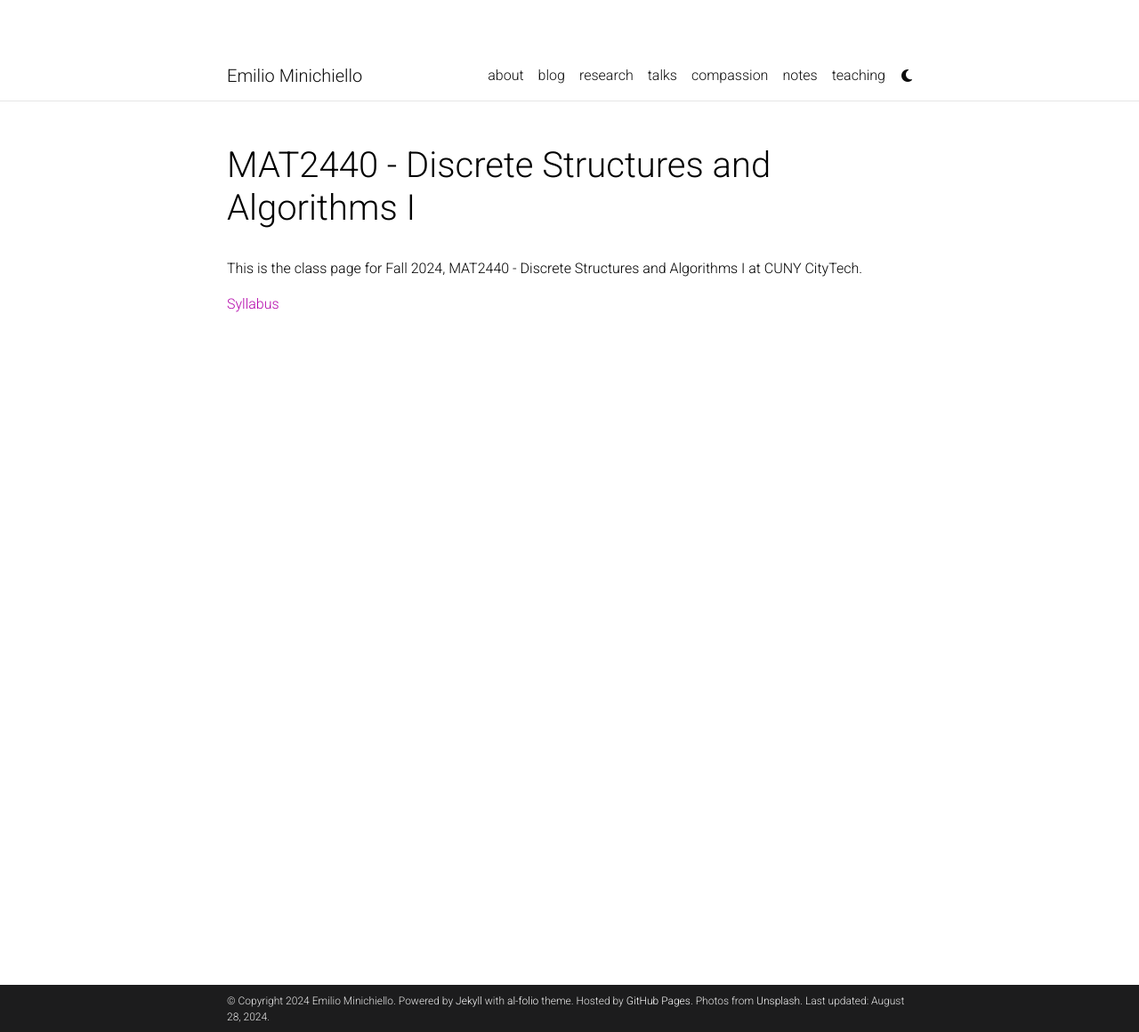
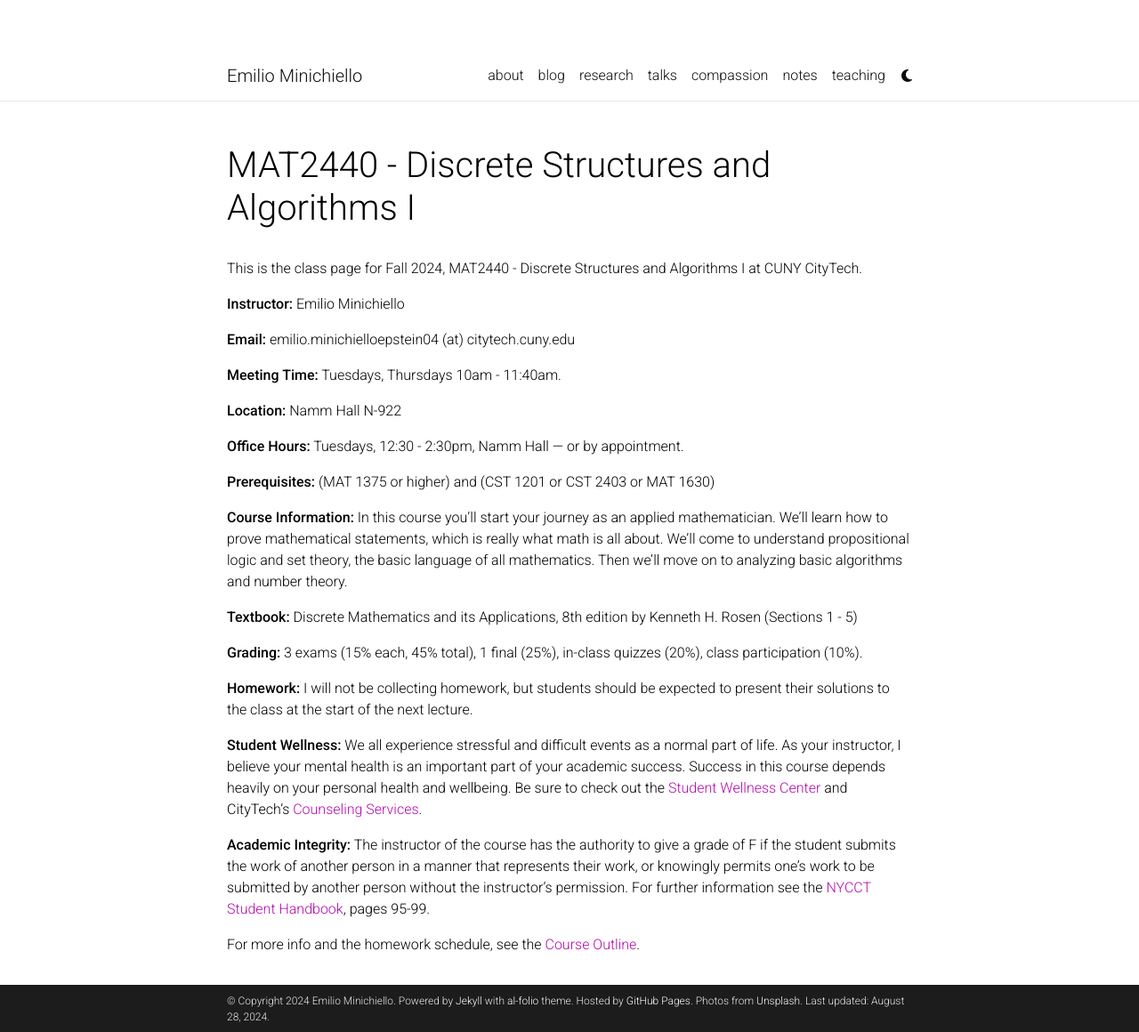
Before and after one commit to eminichiello67/eminichiello67.github.io, a Jekyll site: the page built from _pages/classes/MAT2440/MAT2440-DiscreteMath.md, in a window 1280 px wide and 1160 px high. Shown: the whole window at 89% size. Built offline with Jekyll 4.4.1, drawn with Linux system fonts in a browser that asks for light colours; comment, search, counter and statistics services are not loaded; a style sheet for code colours, icons or effects is not loaded.

Commit message:
updated classes fall 2024

```diff
--- a/_pages/classes/MAT2440/MAT2440-DiscreteMath.md
+++ b/_pages/classes/MAT2440/MAT2440-DiscreteMath.md
@@ -9,4 +9,32 @@ nav_order: 3
 
 This is the class page for Fall 2024, MAT2440 - Discrete Structures and Algorithms I at CUNY CityTech.
 
-[Syllabus]({% link _pages/classes/MAT2440/syllabus.md %})
+**Instructor:** Emilio Minichiello
+
+**Email:** emilio.minichielloepstein04 (at) citytech.cuny.edu
+
+**Meeting Time:** Tuesdays, Thursdays 10am - 11:40am.
+
+**Location:** Namm Hall N-922
+
+**Office Hours:** Tuesdays, 12:30 - 2:30pm, Namm Hall --- or by appointment.
+
+**Prerequisites:** (MAT 1375 or higher) and (CST 1201 or CST 2403 or MAT 1630)
+
+**Course Information:** In this course you'll start your journey as an applied mathematician. We'll learn how to prove mathematical statements, which is really what math is all about. We'll come to understand propositional logic and set theory, the basic language of all mathematics. Then we'll move on to analyzing basic algorithms and number theory.
+
+**Textbook:** Discrete Mathematics and its Applications, 8th edition by Kenneth H. Rosen (Sections 1 - 5)
+
+**Grading:** 3 exams (15% each, 45% total), 1 final (25%), in-class quizzes (20%), class participation (10%).
+
+**Homework:** I will not be collecting homework, but students should be expected to present their solutions to the class at the start of the next lecture.
+
+**Student Wellness:** We all experience stressful and difficult events as a normal part of life. As your instructor, I
+believe your mental health is an important part of your academic success. Success in this course depends heavily on your personal health and wellbeing. Be sure to check out the [Student Wellness Center](https://www.citytech.cuny.edu/wellness-center/) and CityTech's [Counseling Services](https://www.citytech.cuny.edu/counseling/).
+
+**Academic Integrity:**
+The instructor of the course has the authority to give a grade of F if the student submits the work of another person in a manner that
+represents their work, or knowingly permits one’s work to be submitted by another person without the instructor’s permission. For further information see the [NYCCT Student Handbook](https://www.citytech.cuny.edu/current-student/docs/StudentHandbook.pdf), pages 95-99.
+
+
+For more info and the homework schedule, see the [Course Outline](https://www.citytech.cuny.edu/mathematics/docs/courses/MAT2440.pdf).
```
Also changed, not shown: _pages/classes/MAT1375/MAT1375-Precalculus.md (+6 -2 lines), _pages/classes/MAT2440/syllabus.md (deleted, +0 -10 lines), drafts/lensviewupdate.md (added, +1 -0 lines).
